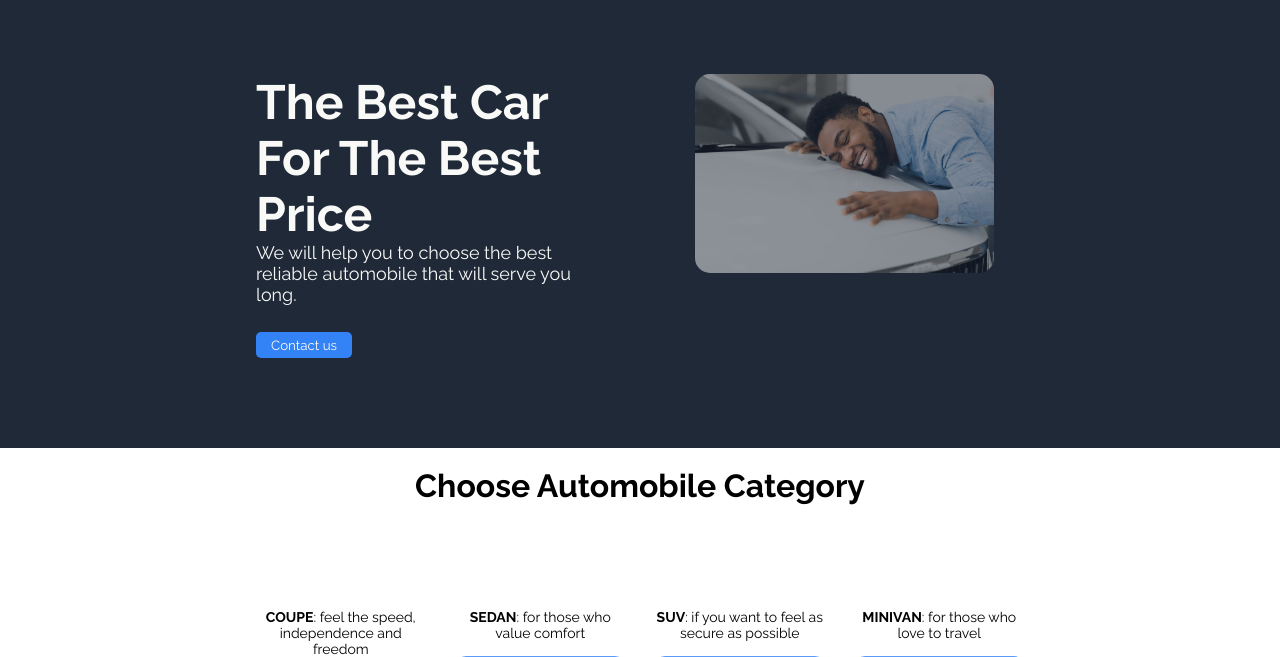
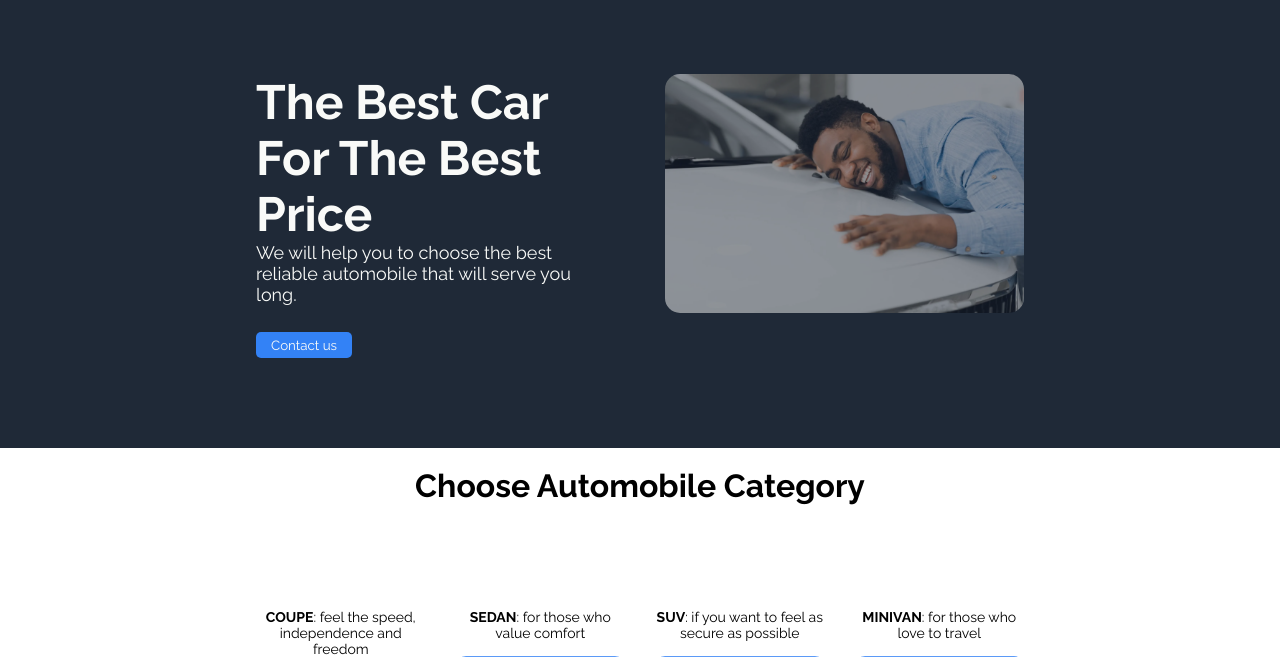
Before and after one commit to ali-alim/odin-landingpage, a plain HTML site: page index.html in a window 1280 px wide. Shown: the part 63-720 px from the top of the page. Drawn offline with Linux system fonts and the light colour scheme.

Commit message:
no padding for main right box

```diff
--- a/styles.css
+++ b/styles.css
@@ -103,9 +103,7 @@ a:hover{
 .main__right {
   color: var(--link-color);
 }
-.main__right-box {
-  padding: 0 30px;
-}
+
 
 .main__right-box img{
 
```
